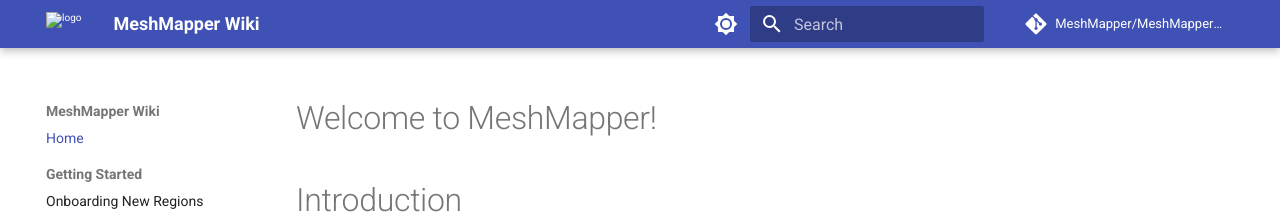
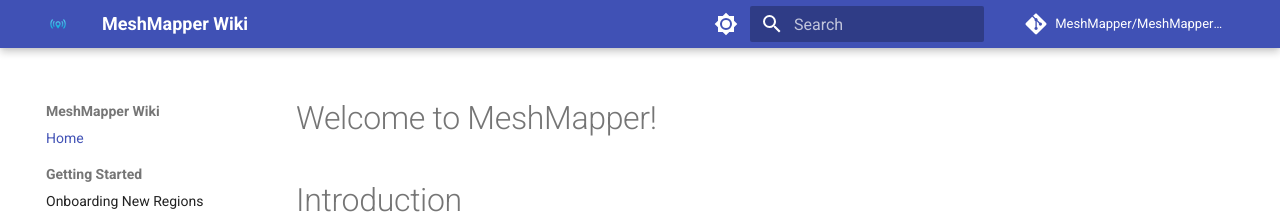
Before and after one commit to MeshMapper/MeshMapper_Wiki, an MkDocs documentation site: the page built from docs/index.md, in a window 1280 px wide. Shown: the top 214 px of the page. Built offline with MkDocs 1.6.1 and Material for MkDocs 9.7.7, drawn with Linux system fonts in a browser that asks for light colours; comment, search, counter and statistics services are not loaded.

Commit message:
Refactor code structure for improved readability and maintainability

```diff
--- a/mkdocs.yml
+++ b/mkdocs.yml
@@ -5,6 +5,10 @@
 repo_name: MeshMapper/MeshMapper_Wiki
 repo_url: https://github.com/MeshMapper/MeshMapper_Wiki
 edit_uri: edit/main/docs/
+
+# Build settings
+use_directory_urls: true
+strict: false
 
 # Navigation Structure
 nav:
@@ -30,8 +34,8 @@
 # Theme Configuration
 theme:
   name: material
-  logo: ../assets/wardrive.png
-  favicon: ../assets/wardrive.png
+  logo: assets/wardrive.png
+  favicon: assets/wardrive.png
   palette:
     # Light mode
     - scheme: default
@@ -50,12 +54,15 @@
 
   features:
     - navigation.instant
+    - navigation.instant.prefetch
     - navigation.tracking
     - navigation.sections
     - navigation.expand
     - navigation.top
+    - navigation.indexes
     - search.suggest
     - search.highlight
+    - search.share
     - content.code.copy
 
 # Markdown Extensions
```
Also changed, not shown: docs/assets/wardrive.png (renamed from assets/wardrive.png).
